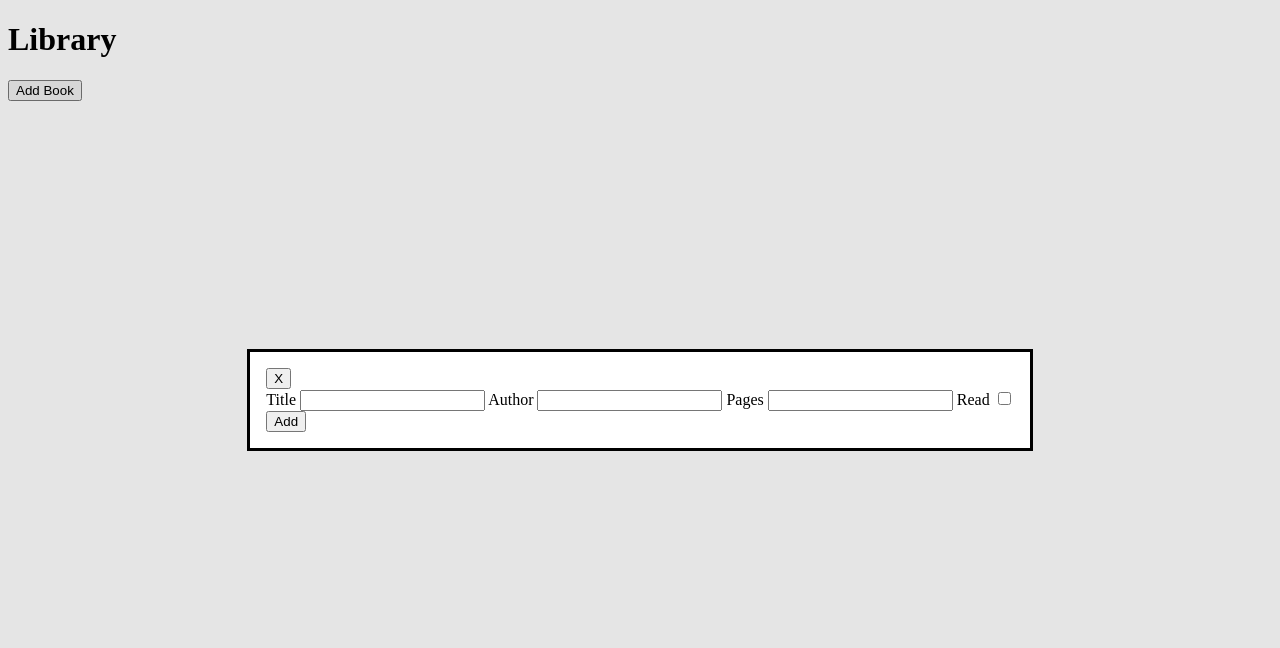
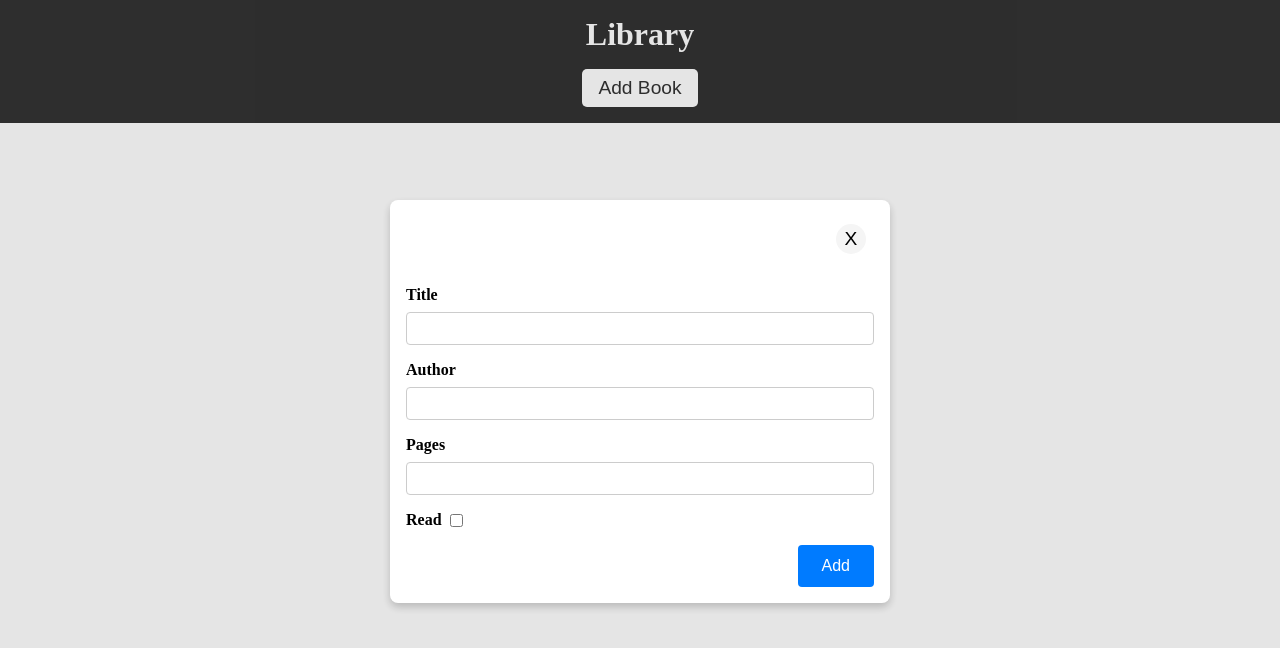
Before and after one commit to AhmedI968/Libaray-TOP, a plain HTML site: page index.html in a window 1280 px wide. Both pictures are taken after a click on the button "Add Book". Drawn offline with Linux system fonts and the light colour scheme.

Commit message:
Completed the project wit the styling

```diff
--- a/index.html
+++ b/index.html
@@ -12,7 +12,7 @@
         <button class="addBookBtn">Add Book</button>
     </div>
 
-    <dialog id="myDialog">
+        <dialog class="dialog">
             <form class="addBookForm">
                 <div class="close-button">
                     <button type="button" class="close">
@@ -26,8 +26,10 @@
                     <input type="text" id="author" required>
                     <label for="pages">Pages</label>
                     <input type="number" id="pages" required>
+                    <div class="checkBox">
                         <label for="read">Read</label>
                         <input type="checkbox" id="read">
+                    </div>
                 </div>
                 <div class="submit-button">
                     <button type="submit">Add</button>
--- a/script.js
+++ b/script.js
@@ -2,7 +2,7 @@ const myLibrary = [
 ];
 
 const addBookBtn = document.querySelector('.addBookBtn');
-const form = document.getElementById('myDialog');
+const form = document.querySelector('.dialog');
 const closeButton = document.querySelector('.close');
 let currentIndex = 0
 
@@ -66,10 +66,11 @@ function display() {
 
         // Create and append delete button
         const deleteBtn = document.createElement('button');
-        deleteBtn.textContent = 'Delete';
+        deleteBtn.textContent = 'X';
         deleteBtn.onclick = () => {
             removeBookFromLibrary(book.index);
         };
+        deleteBtn.className = 'deleteBtn';
         card.appendChild(deleteBtn);
 
         // Create and append book information elements
@@ -90,6 +91,15 @@ function display() {
         readStatus.textContent = `Status: ${book.read ? 'Read' : 'Not Read Yet'}`;
         card.appendChild(readStatus);
 
+        const readBtn = document.createElement('button');
+        readBtn.textContent = 'Update';
+        readBtn.onclick = () => {
+            book.read = !book.read;
+            display();
+        };
+        readBtn.className = 'readBtn';
+        card.appendChild(readBtn);
+
         // Append the card to the container
         library.appendChild(card);
     });
--- a/styles.css
+++ b/styles.css
@@ -1,7 +1,196 @@
+* {
+    padding: 0;
+    margin: 0;
+    box-sizing: border-box;
+}
+.header {
+    background-color: #333;
+    color: #fff;
+    padding: 1rem;
+    text-align: center;
+}
+
+.header h1 {
+    margin-bottom: 1rem;
+}
+
+.header button {
+    background-color: #fff;
+    color: #333;
+    padding: 0.5rem 1rem;
+    border: none;
+    border-radius: 5px;
+    cursor: pointer;
+    font-size: 1.2rem;
+}
+
+.header button:hover {
+    background-color: #ccc;
+}
+
+.library {
+    display: grid;
+    grid-template-columns: repeat(auto-fill, minmax(300px, 1fr));
+    grid-auto-rows: 1fr;
+    gap: 1rem;
+    padding: 1rem;
+}
+
 .book-card {
     border: 1px solid #ccc;
     border-radius: 5px;
     padding: 1rem;
-    max-width: 200px;
+    max-width: 300px;
     box-shadow: 0 0 5px rgba(0,0,0,0.1);
+    display: flex;
+    flex-direction: column;
+    justify-content: space-between;
 }
+
+.book-card h3 {
+    font-size: 1.5rem;
+    margin-bottom: 1rem;
+}
+
+.deleteBtn {
+    align-self: flex-end;
+    width: 16px;
+    height: 20px;
+    text-align: center;
+    font-weight: 600;
+}
+
+.deleteBtn:hover {
+    background: #f0f0f0;
+    cursor: pointer;
+}
+
+.readBtn {
+    background: #f0f0f0;
+    border: none;
+    border-radius: 5px;
+    cursor: pointer;
+    font-size: 1.2rem;
+    padding: 0.5rem 1rem;
+    margin-top: 1rem;
+    width: 125px;
+    align-self: center;
+}
+
+.readBtn:hover {
+    background: #aaa;
+}
+
+.center-point {
+    display: flex;
+    justify-content: center;
+    align-items: center;
+    height: 100vh; /* Full viewport height */
+}
+
+/* Style for the dialog element */
+.dialog {
+    width: 90%;
+    max-width: 500px;
+    border: none;
+    border-radius: 8px;
+    box-shadow: 0 4px 8px rgba(0, 0, 0, 0.2);
+    overflow: hidden;
+    display: flex;
+    flex-direction: column;
+}
+
+.close-button {
+    display: flex;
+    justify-content: flex-end;
+    padding: 0.5rem;
+}
+
+.close-button .close {
+    background: #f5f5f5;
+    border: none;
+    border-radius: 50%;
+    width: 30px;
+    height: 30px;
+    font-size: 1.2rem;
+    line-height: 1;
+    cursor: pointer;
+}
+
+.close-button .close:hover {
+    background: #e0e0e0;
+}
+
+
+.addBookForm {
+    display: flex;
+    flex-direction: column;
+    padding: 1rem;
+    gap: 1rem;
+}
+
+.form-group {
+    display: flex;
+    flex-direction: column;
+    gap: 0.5rem;
+}
+
+.form-group .checkBox {
+    display: flex;
+    align-items: center;
+    gap: 0.5rem;
+}
+
+label {
+    font-weight: bold;
+    margin-top: 0.5rem;
+}
+
+input[type="text"],
+input[type="number"],
+input[type="checkbox"] {
+    padding: 0.5rem;
+    border: 1px solid #ccc;
+    border-radius: 4px;
+}
+
+input[type="checkbox"] {
+    width: auto;
+    margin-top: 0.5rem;
+}
+
+.submit-button {
+    display: flex;
+    justify-content: flex-end;
+}
+
+.submit-button button {
+    background: #007bff;
+    color: white;
+    border: none;
+    border-radius: 4px;
+    padding: 0.75rem 1.5rem;
+    font-size: 1rem;
+    cursor: pointer;
+}
+
+.submit-button button:hover {
+    background: #0056b3;
+}
+
+.dialog {
+    position: fixed;
+    top: 50%;
+    left: 50%;
+    width: 90%;
+    max-width: 500px;
+    margin-left: -250px;
+    height: 90%;
+    height: 403px;
+    margin-top: -200px;
+    display: none;
+}
+
+dialog[open] {
+    display: block;
+}
```
Lines whose indentation alone changed are shown as unchanged.
